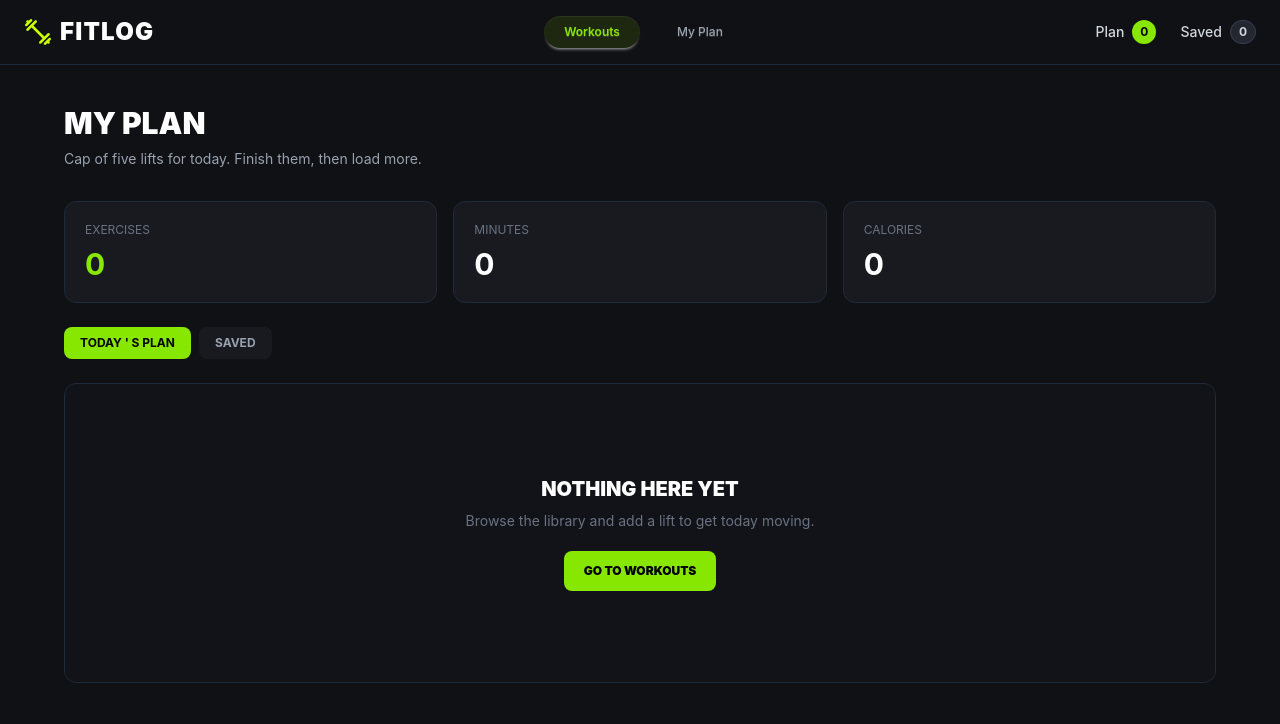
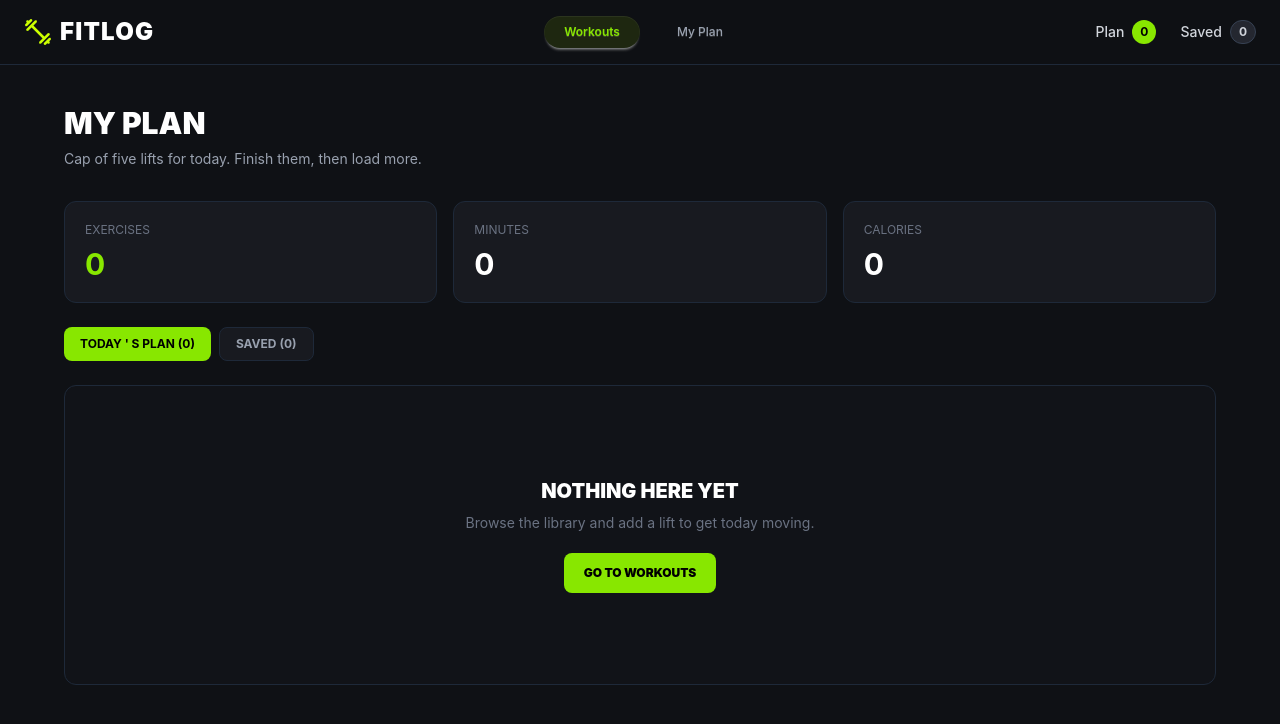
Before and after one commit to Saiful0966/Assignment-06, a Next.js app: page /my-plan in a window 1280 px wide. Shown: the top 724 px of the page. Built offline with nearby package versions, Linux system fonts and the light colour scheme.

Commit message:
change code and toast notification add

```diff
--- a/src/app/layout.tsx
+++ b/src/app/layout.tsx
@@ -1,9 +1,11 @@
+
+
 import type { Metadata } from "next";
 import { Geist, Geist_Mono } from "next/font/google";
 import "./globals.css";
 import Navbar from "@/components/Navbar";
-
-
+import { PlanProvider } from "@/context/PlanContext";
+import { Toaster } from "react-hot-toast";
 
 const geistSans = Geist({
   variable: "--font-geist-sans",
@@ -16,23 +18,26 @@ const geistMono = Geist_Mono({
 });
 
 export const metadata: Metadata = {
-  title: "Create Next App",
-  description: "Generated by create next app",
+  title: "FitLog - Train With Intent",
+  description: "Track your workouts and daily fitness plans.",
 };
 
-export default function RootLayout({ children }: LayoutProps<"/">) {
+export default function RootLayout({
+  children,
+}: {
+  children: React.ReactNode;
+}) {
   return (
     <html
       lang="en"
       className={`${geistSans.variable} ${geistMono.variable} h-full antialiased`}
     >
-      <body className="min-h-full flex flex-col">
-        <Navbar />
-
-
-
-        {children}
-
+      <body className="min-h-full flex flex-col bg-[#0f1115] text-white">
+        <PlanProvider>
+          <Toaster position="top-right" reverseOrder={false} /> {/* 👈 ২. Toaster যোগ করা হয়েছে */}
+          <Navbar />
+          {children}
+        </PlanProvider>
       </body>
     </html>
   );
--- a/src/app/my-plan/page.tsx
+++ b/src/app/my-plan/page.tsx
@@ -1,8 +1,30 @@
+
+
 "use client";
 
+import { useState } from "react";
 import Link from "next/link";
+import Image from "next/image";
+import { usePlan } from "@/context/PlanContext";
 
 const MyPlanPage = () => {
+  const { planList, savedList, removeFromPlan, removeFromSaved } = usePlan();
+  const [activeTab, setActiveTab] = useState<"plan" | "saved">("plan");
+
+
+  const currentList = activeTab === "plan" ? planList : savedList;
+
+
+  const totalExercises = currentList.length;
+  const totalMinutes = currentList.reduce(
+    (acc, curr) => acc + Number(curr.duration || 0),
+    0
+  );
+  const totalCalories = currentList.reduce(
+    (acc, curr) => acc + Number(curr.caloriesBurned || 0),
+    0
+  );
+
   return (
     <main className="min-h-screen bg-[#0f1115] px-6 py-10 text-white md:px-10">
       <div className="mx-auto max-w-6xl">
@@ -18,7 +40,7 @@ const MyPlanPage = () => {
           </p>
         </div>
 
-        {/* Metrics */}
+        {/* Exercises and Minutes &  Calories */}
         <div className="grid grid-cols-1 gap-4 sm:grid-cols-3">
 
           <div className="rounded-xl border border-gray-800 bg-[#181a20] p-5">
@@ -26,7 +48,7 @@ const MyPlanPage = () => {
               Exercises
             </p>
             <h2 className="mt-2 text-3xl font-bold text-[#88e700]">
-              0
+              {totalExercises}
             </h2>
           </div>
 
@@ -35,7 +57,7 @@ const MyPlanPage = () => {
               Minutes
             </p>
             <h2 className="mt-2 text-3xl font-bold">
-              0
+              {totalMinutes}
             </h2>
           </div>
 
@@ -44,7 +66,7 @@ const MyPlanPage = () => {
               Calories
             </p>
             <h2 className="mt-2 text-3xl font-bold">
-              0
+              {totalCalories}
             </h2>
           </div>
 
@@ -52,16 +74,32 @@ const MyPlanPage = () => {
 
         {/* Tabs */}
         <div className="mt-6 flex gap-2">
-          <button className="rounded-lg bg-[#88e700] px-4 py-2 text-xs font-bold text-black">
-            TODAY &apos; S PLAN
+          <button
+            onClick={() => setActiveTab("plan")}
+            className={`rounded-lg px-4 py-2 text-xs font-bold transition cursor-pointer ${
+              activeTab === "plan"
+                ? "bg-[#88e700] text-black"
+                : "bg-[#181a20] text-gray-400 border border-gray-800"
+            }`}
+          >
+            TODAY &apos; S PLAN ({planList.length})
           </button>
 
-          <button className="rounded-lg bg-[#181a20] px-4 py-2 text-xs font-bold text-gray-400">
-            SAVED
+          <button
+            onClick={() => setActiveTab("saved")}
+            className={`rounded-lg px-4 py-2 text-xs font-bold transition cursor-pointer ${
+              activeTab === "saved"
+                ? "bg-[#88e700] text-black"
+                : "bg-[#181a20] text-gray-400 border border-gray-800"
+            }`}
+          >
+            SAVED ({savedList.length})
           </button>
         </div>
 
-        {/* Empty State */}
+        {/* Empty State & Content List */}
+        {currentList.length === 0 ? (
+          /* Empty State */
           <div className="mt-6 flex min-h-[300px] items-center justify-center rounded-xl border border-gray-800 bg-[#111318]">
 
             <div className="text-center">
@@ -76,14 +114,52 @@ const MyPlanPage = () => {
 
               <Link
                 href="/"
-              className="mt-5 inline-block rounded-lg bg-[#88e700] px-5 py-3 text-xs font-black uppercase text-black"
-            >
+                className="mt-5 inline-block rounded-lg bg-[#88e700] px-5 py-3 text-xs font-black uppercase text-black">
                 GO TO WORKOUTS
               </Link>
 
             </div>
 
           </div>
+        ) : (
+          <div className="mt-6 space-y-3">
+            {currentList.map((item) => (
+              <div
+                key={item.id}
+                className="flex items-center justify-between rounded-xl border border-gray-800 bg-[#181a20] p-4"
+              >
+                <div className="flex items-center gap-4">
+                  {item.image && (
+                    <div className="relative h-12 w-16 overflow-hidden rounded-lg bg-[#22252e]">
+                      <Image
+                        src={item.image}
+                        alt={item.name}
+                        fill
+                        className="object-cover"
+                      />
+                    </div>
+                  )}
+                  <div>
+                    <h4 className="font-extrabold uppercase text-sm">{item.name}</h4>
+                    <p className="text-xs text-gray-400">
+                      ⏱ {item.duration} min | 🔥 {item.caloriesBurned} kcal
+                    </p>
+                  </div>
+                </div>
+
+                <button
+                  onClick={() =>
+                    activeTab === "plan"
+                      ? removeFromPlan(item.id)
+                      : removeFromSaved(item.id)
+                  }
+                  className="text-xs font-bold text-red-500 hover:underline cursor-pointer">
+                  Remove
+                </button>
+              </div>
+            ))}
+          </div>
+        )}
 
       </div>
     </main>
--- /dev/null
+++ b/src/components/ActionButtons.tsx
@@ -0,0 +1,25 @@
+"use client";
+import React from "react";
+import { usePlan, Workout } from "@/context/PlanContext";
+
+export default function ActionButtons({ workout }: { workout: Workout }) {
+  const { addToPlan, addToSaved } = usePlan();
+
+  return (
+    <div className="grid grid-cols-1 sm:grid-cols-2 gap-3 pt-4">
+      <button
+        onClick={() => addToPlan(workout)}
+        className="bg-[#88e700] hover:bg-[#79cb00] text-black font-extrabold text-xs py-3.5 px-4 rounded-xl uppercase tracking-wide transition duration-200 shadow-md cursor-pointer"
+      >
+        + Add to today &apos; s plan
+      </button>
+
+      <button
+        onClick={() => addToSaved(workout)}
+        className="bg-transparent hover:bg-gray-800 border border-gray-700 text-white font-extrabold text-xs py-3.5 px-4 rounded-xl uppercase tracking-wide transition duration-200 cursor-pointer"
+      >
+        ♡ Save for later
+      </button>
+    </div>
+  );
+}
--- a/src/components/Navbar.tsx
+++ b/src/components/Navbar.tsx
@@ -1,12 +1,18 @@
+
+
+"use client";
 
 import React from 'react';
 import Image from 'next/image';
 import Link from "next/link";
 import logo from "@/assets/logo.png";
+import { usePlan } from "@/context/PlanContext";
 
 const Navbar = () => {
+  const { planList, savedList } = usePlan();
+
   return (
-    <div className="navbar bg-[#0f1115] text-white px-6 py-4 border-b border-gray-800">
+    <div className="sticky top-0 z-50 navbar bg-[#0f1115]/90 backdrop-blur-md text-white px-6 py-4 border-b border-gray-800">
       {/* Navbar Logo */}
       <div className="navbar-start">
         <div className="dropdown">
@@ -31,25 +37,24 @@ const Navbar = () => {
             className="menu menu-sm dropdown-content bg-[#181a20] rounded-box z-10 mt-3 w-52 p-2 shadow border border-gray-800 text-gray-300"
           >
             <li>
-              <a className="text-[#88e700] font-semibold">Workouts</a>
+              <Link href="/" className="text-[#88e700] font-semibold">Workouts</Link>
             </li>
             <li>
-              <a>My Plan</a>
+              <Link href="/my-plan">My Plan</Link>
             </li>
           </ul>
         </div>
 
-        {/* Brand Logo Name */}
-        <a className="flex items-center gap-2 text-2xl font-black tracking-wider text-white uppercase cursor-pointer">
+        {/* Logo Name */}
+        <Link href="/" className="flex items-center gap-2 text-2xl font-black tracking-wider text-white uppercase cursor-pointer">
           <span className="text-[#88e700]">
             <Image src={logo} alt="FITLOG Logo" width={28} height={28} />
           </span>
           FITLOG
-        </a>
+        </Link>
       </div>
 
-      {/* Navbar Workouts and  My Plan button */}
-
+      {/* Navbar Workouts and My Plan button */}
       <div className="navbar-center hidden lg:flex">
         <div className="flex items-center gap-6">
           <Link
@@ -66,29 +71,31 @@ const Navbar = () => {
         </div>
       </div>
 
-
       {/* Navbar Plan & Saved */}
-
       <div className="navbar-end flex items-center gap-6">
-        {/* Navbar Plan  */}
+        {/* Plan */}
         <Link
           href="/my-plan"
-          className="flex items-center gap-2 cursor-pointer hover:opacity-80 transition duration-150"
-        >
+          className="flex items-center gap-2 cursor-pointer hover:opacity-80 transition duration-150">
+
           <span className="text-sm font-medium text-gray-300">Plan</span>
-          <span className="badge bg-[#88e700] text-black font-bold text-xs px-2 py-2 rounded-full border-none">
-            0
+          <span
+            suppressHydrationWarning
+            className="badge bg-[#88e700] text-black font-bold text-xs px-2 py-2 rounded-full border-none">
+            {planList.length}
           </span>
         </Link>
 
-        {/* Navbar Saved */}
+        {/* Saved */}
         <Link
           href="/my-plan"
           className="flex items-center gap-2 cursor-pointer hover:opacity-80 transition duration-150"
         >
           <span className="text-sm font-medium text-gray-300">Saved</span>
-          <span className="badge bg-[#242730] text-gray-300 border border-gray-700 font-bold text-xs px-2 py-2 rounded-full">
-            0
+          <span
+            suppressHydrationWarning
+            className="badge bg-[#242730] text-gray-300 border border-gray-700 font-bold text-xs px-2 py-2 rounded-full">
+            {savedList.length}
           </span>
         </Link>
       </div>
--- /dev/null
+++ b/src/context/PlanContext.tsx
@@ -0,0 +1,180 @@
+
+
+"use client";
+
+import React, { createContext, useContext, useState, useEffect } from "react";
+import toast from "react-hot-toast";
+
+export interface Workout {
+  id: string | number;
+  name: string;
+  image: string;
+  duration: number | string;
+  caloriesBurned: number | string;
+  muscleGroups?: string[];
+  equipment?: string;
+}
+
+interface PlanContextType {
+  planList: Workout[];
+  savedList: Workout[];
+  addToPlan: (workout: Workout) => void;
+  addToSaved: (workout: Workout) => void;
+  removeFromPlan: (id: string | number) => void;
+  removeFromSaved: (id: string | number) => void;
+}
+
+const PlanContext = createContext<PlanContextType | undefined>(undefined);
+
+export const PlanProvider = ({ children }: { children: React.ReactNode }) => {
+  const [planList, setPlanList] = useState<Workout[]>([]);
+  const [savedList, setSavedList] = useState<Workout[]>([]);
+
+  //  LocalStorage theke data load kora
+  useEffect(() => {
+    const timer = setTimeout(() => {
+      const savedPlan = localStorage.getItem("fitlog_plan");
+      const savedSaved = localStorage.getItem("fitlog_saved");
+
+      if (savedPlan) setPlanList(JSON.parse(savedPlan));
+      if (savedSaved) setSavedList(JSON.parse(savedSaved));
+    }, 0);
+
+    return () => clearTimeout(timer);
+  }, []);
+
+  // Plan-e jog kora
+  const addToPlan = (workout: Workout) => {
+    const exists = planList.some((item) => String(item.id) === String(workout.id));
+
+    if (!exists) {
+      const updated = [...planList, workout];
+      setPlanList(updated);
+      localStorage.setItem("fitlog_plan", JSON.stringify(updated));
+
+      // Success Toast
+      toast.success("Added to today's plan", {
+        style: {
+          background: "#181a20",
+          color: "#ffffff",
+          border: "1px solid #27272a",
+        },
+        iconTheme: {
+          primary: "#88e700",
+          secondary: "#000000",
+        },
+      });
+    } else {
+      // Error Toast
+      toast.error("Already in your plan", {
+        style: {
+          background: "#181a20",
+          color: "#ffffff",
+          border: "1px solid #27272a",
+        },
+        iconTheme: {
+          primary: "#ef4444",
+          secondary: "#ffffff",
+        },
+      });
+    }
+  };
+
+  // Saved-e jog kora
+  const addToSaved = (workout: Workout) => {
+    const exists = savedList.some((item) => String(item.id) === String(workout.id));
+
+    if (!exists) {
+      const updated = [...savedList, workout];
+      setSavedList(updated);
+      localStorage.setItem("fitlog_saved", JSON.stringify(updated));
+
+      // Success Toast
+      toast.success("Saved for later", {
+        style: {
+          background: "#181a20",
+          color: "#ffffff",
+          border: "1px solid #27272a",
+        },
+        iconTheme: {
+          primary: "#88e700",
+          secondary: "#000000",
+        },
+      });
+    } else {
+      // Error Toast
+      toast.error("Already in saved list", {
+        style: {
+          background: "#181a20",
+          color: "#ffffff",
+          border: "1px solid #27272a",
+        },
+        iconTheme: {
+          primary: "#ef4444",
+          secondary: "#ffffff",
+        },
+      });
+    }
+  };
+
+  // Plan theke remove kora
+  const removeFromPlan = (id: string | number) => {
+    const updated = planList.filter((item) => String(item.id) !== String(id));
+    setPlanList(updated);
+    localStorage.setItem("fitlog_plan", JSON.stringify(updated));
+
+    toast.error("Removed from today's plan", {
+      style: {
+        background: "#181a20",
+        color: "#ffffff",
+        border: "1px solid #27272a",
+      },
+      iconTheme: {
+        primary: "#ef4444",
+        secondary: "#ffffff",
+      },
+    });
+  };
+
+  // Saved theke remove kora
+  const removeFromSaved = (id: string | number) => {
+    const updated = savedList.filter((item) => String(item.id) !== String(id));
+    setSavedList(updated);
+    localStorage.setItem("fitlog_saved", JSON.stringify(updated));
+
+    toast.error("Removed from saved list", {
+      style: {
+        background: "#181a20",
+        color: "#ffffff",
+        border: "1px solid #27272a",
+      },
+      iconTheme: {
+        primary: "#ef4444",
+        secondary: "#ffffff",
+      },
+    });
+  };
+
+  return (
+    <PlanContext.Provider
+      value={{
+        planList,
+        savedList,
+        addToPlan,
+        addToSaved,
+        removeFromPlan,
+        removeFromSaved,
+      }}
+    >
+      {children}
+    </PlanContext.Provider>
+  );
+};
+
+export const usePlan = () => {
+  const context = useContext(PlanContext);
+  if (!context) {
+    throw new Error("usePlan must be used within a PlanProvider");
+  }
+  return context;
+};
```
Also changed, not shown: src/app/workout/[id]/page.tsx (+4 -9 lines). Lines whose indentation alone changed are shown as unchanged.
